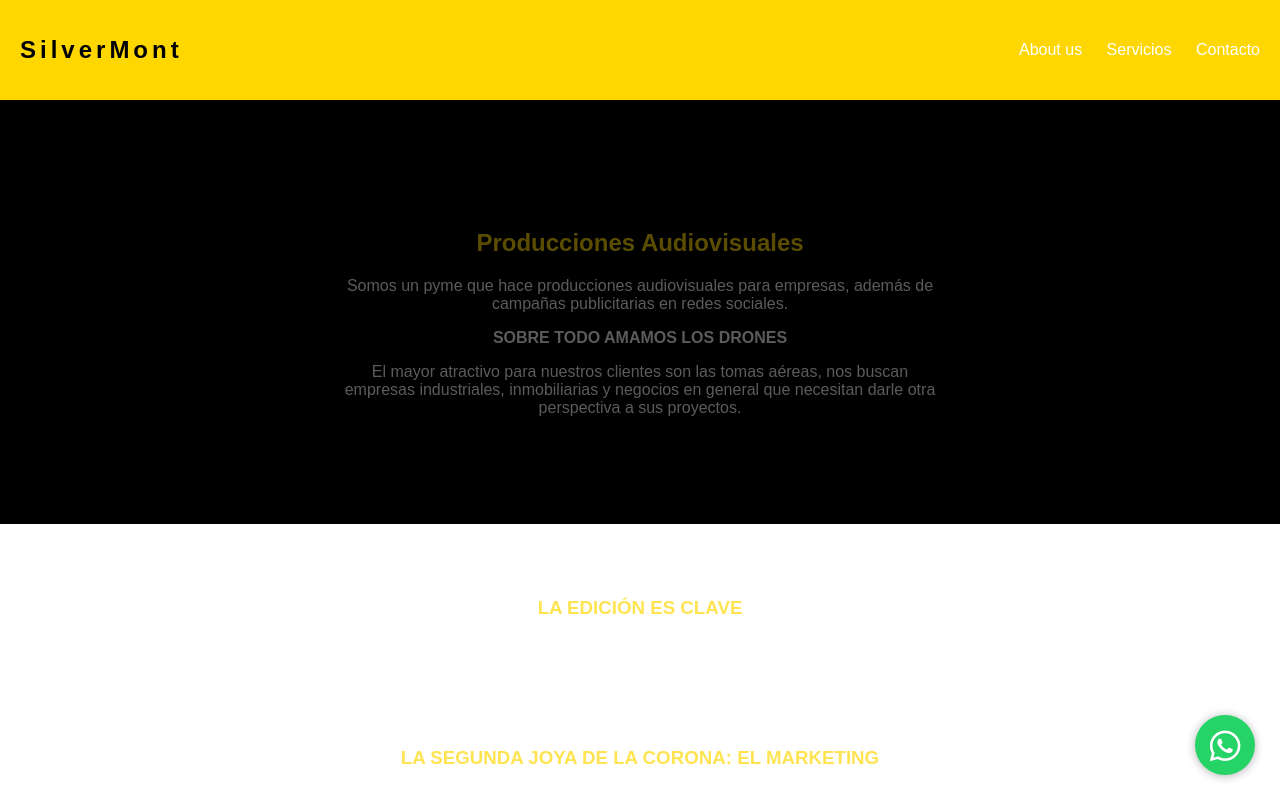
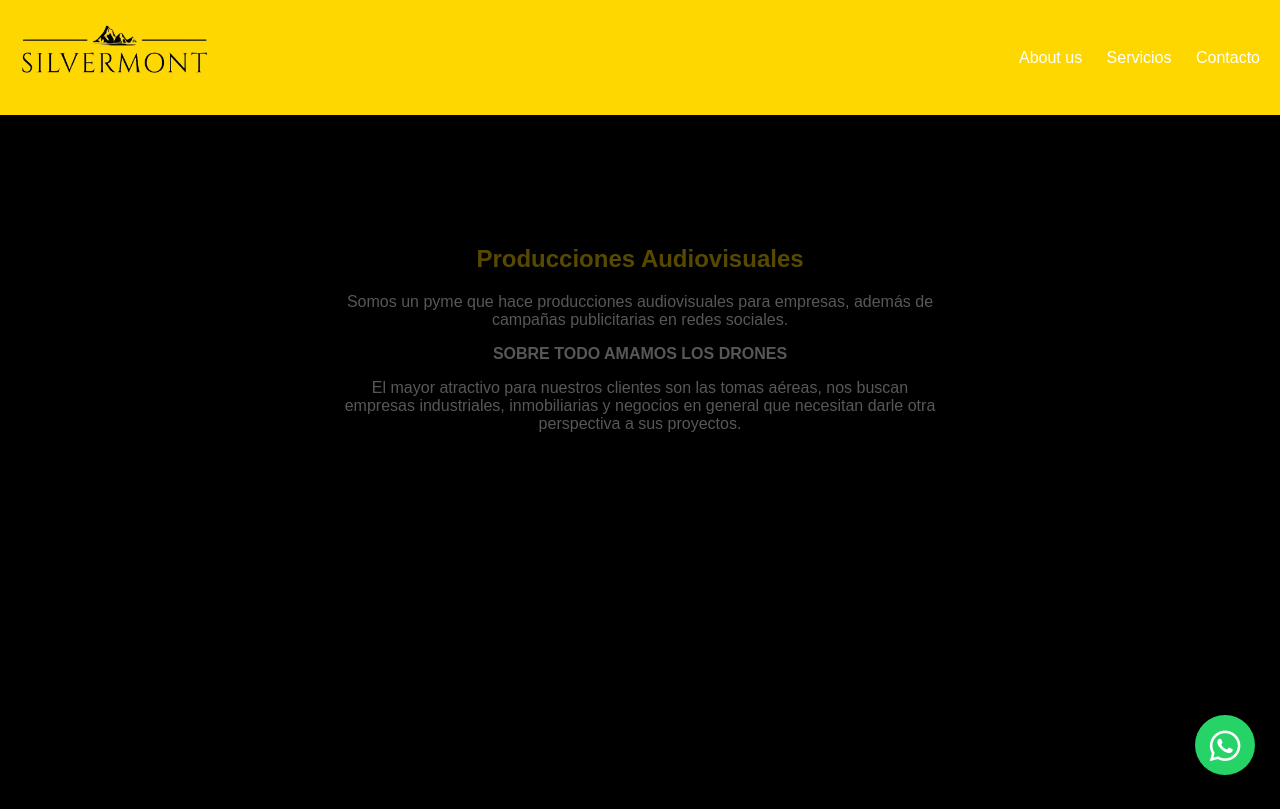
Before and after one commit to xavierdilorenzo/proyecto_1, a plain HTML site: page index.html in a window 1280 px wide. Shown: the top 809 px of the page. Drawn offline with Linux system fonts and the light colour scheme.

Commit message:
Add files via upload

```diff
--- a/index.html
+++ b/index.html
@@ -4,11 +4,13 @@
   <meta charset="UTF-8">
   <meta name="viewport" content="width=device-width, initial-scale=1.0">
   <title>SilverMont</title>
-  <link rel="stylesheet" href="styles.css">
+  <link rel="stylesheet" href="./styles.css">
+  <script src="https://kit.fontawesome.com/eb496ab1a0.js" crossorigin="anonymous"></script>
+  <link rel="shortcut icon" href="./img/logo.png" type="image/x-icon">
 </head>
 <body>
   <header>
-    <h1 class="logo">SilverMont</h1>
+    <h1 class="logo"><img src="./img/logo.png" alt=""></h1>
     <nav>
       <ul>
         <li><a href="#about">About us</a></li>
@@ -17,12 +19,11 @@
       </ul>
     </nav>
   </header>
-    <script src="https://kit.fontawesome.com/eb496ab1a0.js" crossorigin="anonymous"></script>
-  </head>
   <body>
     <a href="https://api.whatsapp.com/send?phone=3513691398" class="btn-wsp" target="_blank">
         <i class="fa fa-whatsapp icono"></i>
     </a>
+    <div class="banner" style="background-image: linear-gradient(rgba(0,0,0,0.75),rgba(0,0,0,0.75)),url(./img/);">
   <section id="hero">
     <div class="hero-content">
       <h2>Producciones Audiovisuales</h2>
@@ -30,6 +31,7 @@
       <p><strong>SOBRE TODO AMAMOS LOS DRONES</strong></p>
       <p>El mayor atractivo para nuestros clientes son las tomas aéreas, nos buscan empresas industriales, inmobiliarias y negocios en general que necesitan darle otra perspectiva a sus proyectos.</p>
     </div>
+  </div>
   </section>
 
   <section id="services">
--- a/styles.css
+++ b/styles.css
@@ -1,3 +1,14 @@
+/*landing*/
+
+.banner{
+  background-repeat: no-repeat;
+  width: 100%;
+    height: 100vh;
+    background-size: cover;
+    background-position: center;
+
+}
+
 /*whatsaap*/
 
 .btn-wsp{
@@ -53,17 +64,18 @@ body {
   /* Estilos del encabezado */
   header {
     background-color: #ffd700;
-    padding: 20px;
+    padding-left: 20px;
+    padding-right: 20px;
     display: flex;
     justify-content: space-between;
     align-items: center;
   }
-  .logo {
-    font-size: 24px;
-    font-weight: bold;
-    letter-spacing: 4px;
+.logo img{
+  width: 5cm;
 
   }
+
+
 
 
 
```
Also changed, not shown: img.jpg (added), img/logo.png (added).
